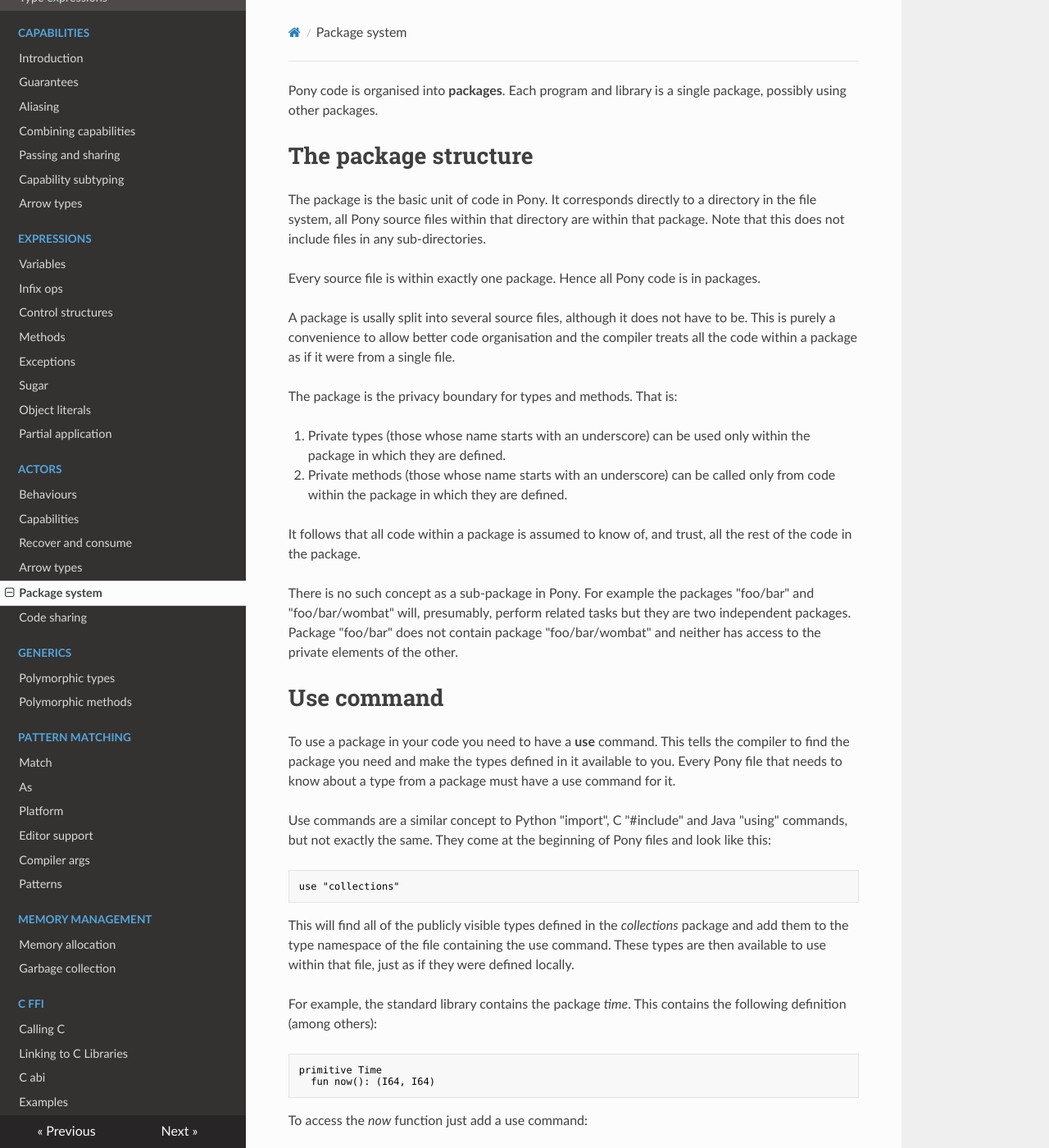
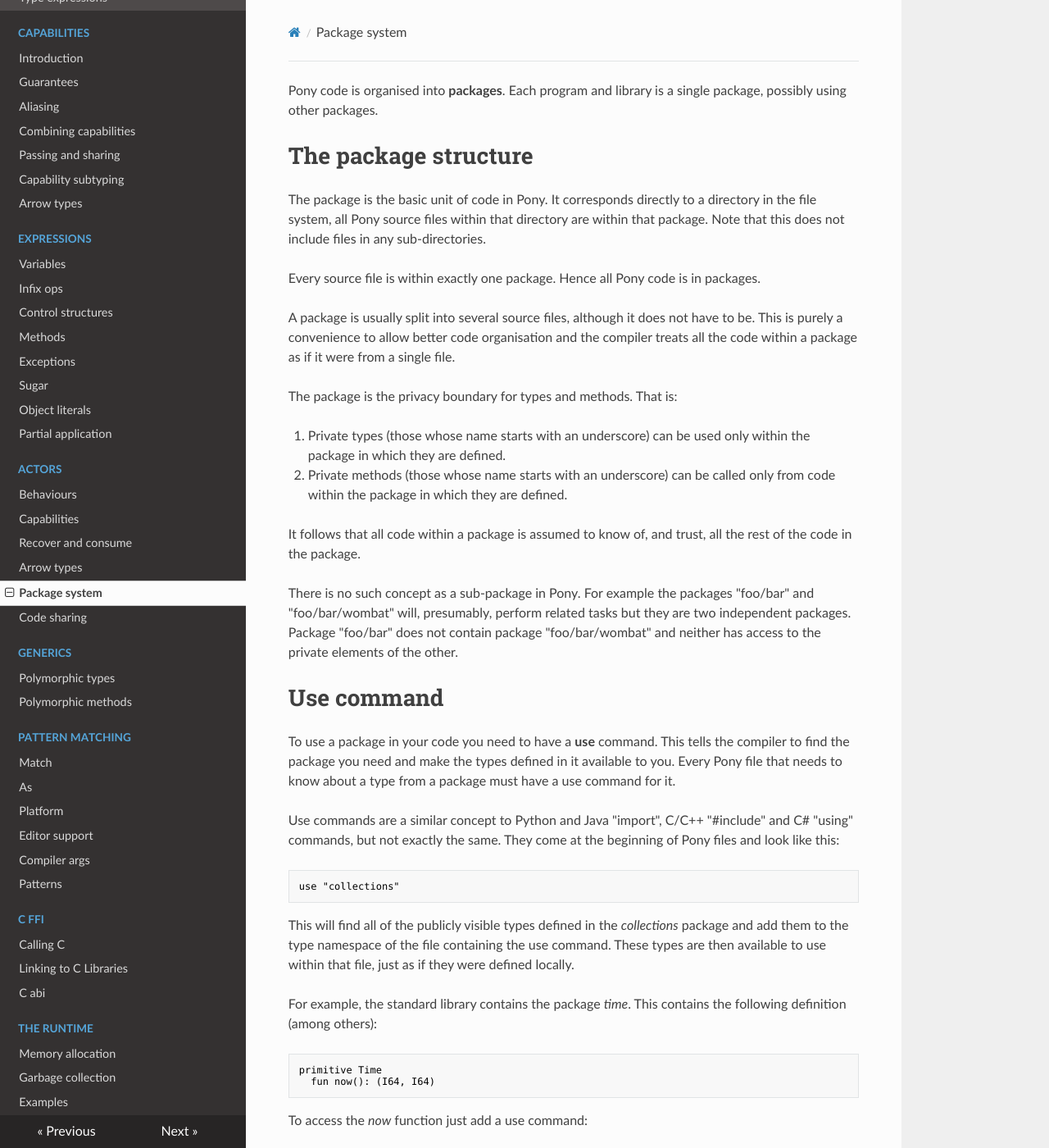
Before and after one commit to ponylang/pony-tutorial, an MkDocs documentation site: the page built from docs/packages/package-system.md, in a window 1280 px wide and 1400 px high. Shown: the whole window at 82% size. Built offline with MkDocs 1.6.1, drawn with Linux system fonts in a browser that asks for light colours; nearby versions of some CDN libraries; old or Windows-style settings are respelled for this version of MkDocs; some of the changed text lies outside the part shown.

Commit message:
small edits

````diff
--- a/docs/packages/package-system.md
+++ b/docs/packages/package-system.md
@@ -6,7 +6,7 @@ The package is the basic unit of code in Pony. It corresponds directly to a dire
 
 Every source file is within exactly one package. Hence all Pony code is in packages.
 
-A package is usally split into several source files, although it does not have to be. This is purely a convenience to allow better code organisation and the compiler treats all the code within a package as if it were from a single file.
+A package is usually split into several source files, although it does not have to be. This is purely a convenience to allow better code organisation and the compiler treats all the code within a package as if it were from a single file.
 
 The package is the privacy boundary for types and methods. That is:
 
@@ -21,7 +21,7 @@ There is no such concept as a sub-package in Pony. For example the packages "foo
 
 To use a package in your code you need to have a __use__ command. This tells the compiler to find the package you need and make the types defined in it available to you. Every Pony file that needs to know about a type from a package must have a use command for it.
 
-Use commands are a similar concept to Python "import", C "#include" and Java "using" commands, but not exactly the same. They come at the beginning of Pony files and look like this:
+Use commands are a similar concept to Python and Java "import", C/C++ "#include" and C# "using" commands, but not exactly the same. They come at the beginning of Pony files and look like this:
 
 ```pony
 use "collections"
@@ -144,4 +144,4 @@ To allow use commands to be portable across operating systems, and to avoid conf
 
 The Pony standard library is a collection of packages that can each be used as needed to provide a variety of functionality. For example the __files__ package provides file access and the __collections__ package provides generic lists, maps, sets and so on.
 
-There is also a special package in the standard library called __builtin__. This contains various types that the compiler has to treat specially and are so common that all Pony code needs to know about them. All Pony source files have an implicit `use builtin` command. This means all the types defined in the package builtin are automatically available in the type namespace of all Pony source files.
+There is also a special package in the standard library called __builtin__. This contains various types that the compiler has to treat specially and are so common that all Pony code needs to know about them. All Pony source files have an implicit `use "builtin"` command. This means all the types defined in the package builtin are automatically available in the type namespace of all Pony source files.
--- a/mkdocs.yml
+++ b/mkdocs.yml
@@ -50,11 +50,11 @@ pages:
 - Editor support: editor-plugins/plugins.md
 - Compiler args: compiler-clargs/clargs.md
 - patterns/patterns.md
-- Memory management:
-  - garbage-collection/memory-allocation.md
-  - garbage-collection/garbage-collection.md
 - C FFI:
   - Calling C: c-ffi/calling-c.md
   - Linking to C Libraries: c-ffi/linking-c.md
   - c-ffi/c-abi.md
+- The Runtime:
+  - runtime/memory-allocation.md
+  - runtime/garbage-collection.md
 - examples/examples.md
````
Also changed, not shown: other parts of docs/packages/package-system.md (+1 -1 lines), docs/expressions/exceptions.md (+1 -1 lines), docs/runtime/garbage-collection.md (added), docs/runtime/memory-allocation.md (added).
